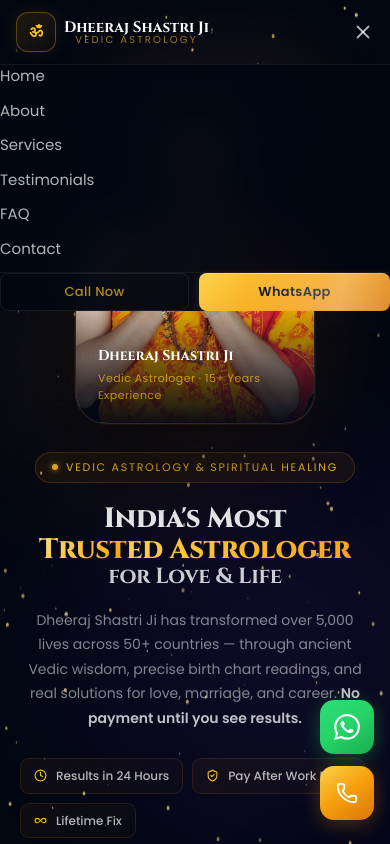
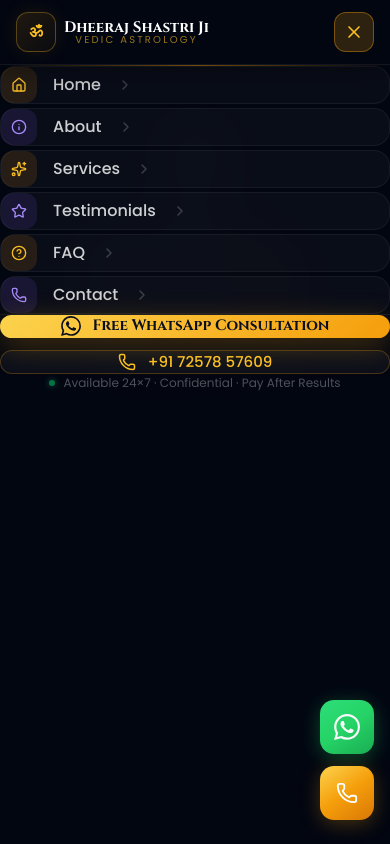
Before and after one commit to Saif09inAction/astrology-webapp, a React (Vite) app: page / in a window 390 px wide. Both pictures are taken after a click on the button 363 px from the left and 32 px from the top of the page. Shown: the top 844 px of the page. Built offline with nearby package versions, Linux system fonts and the light colour scheme; a web font is replaced by a local one.

Commit message:
Redesign mobile nav menu: premium full-screen overlay with icons and CTAs
Co-authored-by: Cursor <cursoragent@cursor.com>

```diff
--- a/src/components/layout/Navbar.jsx
+++ b/src/components/layout/Navbar.jsx
@@ -1,21 +1,22 @@
 import { useState, useEffect } from 'react'
-import { motion, AnimatePresence } from 'framer-motion'
-import { Menu, X } from 'lucide-react'
+import { motion } from 'framer-motion'
+import { Menu, X, Home, Info, Sparkles, Star, HelpCircle, Phone as PhoneIcon } from 'lucide-react'
 import Button from '../ui/Button'
-import { PANDIT_NAME, PHONE_TEL, WHATSAPP_CONSULT } from '../../constants'
+import { WhatsAppIcon } from '../ui/Icons'
+import { PANDIT_NAME, PHONE_TEL, PHONE_DISPLAY, WHATSAPP_CONSULT } from '../../constants'
 
 const navLinks = [
-  { label: 'Home', href: '#hero' },
-  { label: 'About', href: '#about' },
-  { label: 'Services', href: '#services' },
-  { label: 'Testimonials', href: '#testimonials' },
-  { label: 'FAQ', href: '#faq' },
-  { label: 'Contact', href: '#contact' },
+  { label: 'Home',         href: '#hero',         icon: Home },
+  { label: 'About',        href: '#about',        icon: Info },
+  { label: 'Services',     href: '#services',     icon: Sparkles },
+  { label: 'Testimonials', href: '#testimonials', icon: Star },
+  { label: 'FAQ',          href: '#faq',          icon: HelpCircle },
+  { label: 'Contact',      href: '#contact',      icon: PhoneIcon },
 ]
 
 export default function Navbar() {
   const [scrolled, setScrolled] = useState(false)
-  const [open, setOpen] = useState(false)
+  const [open, setOpen]         = useState(false)
 
   useEffect(() => {
     const fn = () => setScrolled(window.scrollY > 40)
@@ -25,30 +26,35 @@ export default function Navbar() {
 
   const scrollTo = (href) => {
     setOpen(false)
+    setTimeout(() => {
       const el = document.querySelector(href)
       if (el) el.scrollIntoView({ behavior: 'smooth' })
+    }, 50)
   }
 
   return (
+    <>
       <motion.header
         initial={{ y: -70, opacity: 0 }}
         animate={{ y: 0, opacity: 1 }}
         transition={{ duration: 0.7 }}
-      className={`fixed top-0 left-0 right-0 z-50 transition-all duration-500 ${
-        scrolled
-          ? 'border-b border-white/6 shadow-xl shadow-black/40'
-          : 'bg-transparent'
-      }`}
-      style={scrolled ? { background: 'rgba(3,7,18,0.92)', backdropFilter: 'blur(20px)' } : {}}
+        className="fixed top-0 left-0 right-0 z-50 transition-all duration-500"
+        style={{
+          background: (scrolled || open) ? 'rgba(3,7,18,0.97)' : 'transparent',
+          backdropFilter: (scrolled || open) ? 'blur(20px)' : 'none',
+          borderBottom: (scrolled || open) ? '1px solid rgba(255,255,255,0.06)' : 'none',
+          boxShadow: (scrolled || open) ? '0 4px 30px rgba(0,0,0,0.4)' : 'none',
+        }}
       >
-      {/* Navbar row: logo left | nav absolutely centred | CTAs right */}
-      <div className="relative w-full flex items-center h-[64px] md:h-[90px]" style={{ paddingLeft: 'clamp(1rem, 3vw, 2rem)', paddingRight: 'clamp(1rem, 3vw, 2rem)' }}>
-
-        {/* Logo — pinned to left */}
+        <div
+          className="relative w-full flex items-center h-[64px] md:h-[90px]"
+          style={{ paddingLeft: 'clamp(1rem,3vw,2rem)', paddingRight: 'clamp(1rem,3vw,2rem)' }}
+        >
+          {/* Logo */}
           <button onClick={() => scrollTo('#hero')} className="flex items-center gap-2 md:gap-3 group shrink-0 z-10">
             <div
               className="w-10 h-10 md:w-14 md:h-14 rounded-xl flex items-center justify-center border border-gold-400/30 transition-all duration-300 group-hover:border-gold-400/60"
-            style={{ background: 'linear-gradient(135deg, rgba(245,158,11,0.12) 0%, rgba(245,158,11,0.04) 100%)', boxShadow: '0 0 20px rgba(245,158,11,0.1)' }}
+              style={{ background: 'linear-gradient(135deg,rgba(245,158,11,0.12) 0%,rgba(245,158,11,0.04) 100%)', boxShadow: '0 0 20px rgba(245,158,11,0.1)' }}
             >
               <span className="font-cinzel text-gold-400 text-base md:text-xl font-bold">ॐ</span>
             </div>
@@ -58,7 +64,7 @@ export default function Navbar() {
             </div>
           </button>
 
-        {/* Desktop Nav — absolutely centred in the bar */}
+          {/* Desktop nav — centred */}
           <nav className="hidden lg:flex items-center gap-9 absolute left-1/2 -translate-x-1/2">
             {navLinks.map(link => (
               <button
@@ -72,65 +78,111 @@ export default function Navbar() {
             ))}
           </nav>
 
-        {/* Spacer pushes CTAs to the right */}
           <div className="flex-1" />
 
-        {/* CTA Buttons */}
+          {/* Desktop CTAs */}
           <div className="hidden lg:flex items-center gap-3 z-10">
-          <Button as="a" variant="ghost" nav href={PHONE_TEL}>
-            Call Now
-          </Button>
-          <Button
-            as="a"
-            variant="primary"
-            nav
-            href={WHATSAPP_CONSULT}
-            target="_blank"
-            rel="noopener noreferrer"
-          >
+            <Button as="a" variant="ghost" nav href={PHONE_TEL}>Call Now</Button>
+            <Button as="a" variant="primary" nav href={WHATSAPP_CONSULT} target="_blank" rel="noopener noreferrer">
               Free Consultation
             </Button>
           </div>
 
-        {/* Mobile toggle */}
-        <button onClick={() => setOpen(!open)} className="lg:hidden text-white/70 hover:text-white p-1.5 transition-colors">
-          {open ? <X size={22} /> : <Menu size={22} />}
+          {/* Mobile hamburger */}
+          <button
+            onClick={() => setOpen(v => !v)}
+            className="lg:hidden flex items-center justify-center w-10 h-10 rounded-xl transition-all duration-200 z-10"
+            style={{
+              background: open ? 'rgba(245,158,11,0.18)' : 'rgba(255,255,255,0.06)',
+              border: `1px solid ${open ? 'rgba(245,158,11,0.4)' : 'rgba(255,255,255,0.1)'}`,
+              color: open ? '#fbbf24' : 'rgba(255,255,255,0.8)',
+            }}
+          >
+            {open ? <X size={20} /> : <Menu size={20} />}
           </button>
         </div>
+      </motion.header>
 
-      {/* Mobile Menu */}
-      <AnimatePresence>
+      {/* ── Mobile full-screen menu ── */}
       {open && (
-          <motion.div
-            initial={{ opacity: 0, height: 0 }}
-            animate={{ opacity: 1, height: 'auto' }}
-            exit={{ opacity: 0, height: 0 }}
-            transition={{ duration: 0.28 }}
-            className="lg:hidden border-t border-white/6 overflow-hidden"
-            style={{ background: 'rgba(3,7,18,0.97)', backdropFilter: 'blur(20px)' }}
+        <div
+          className="lg:hidden fixed inset-0 z-40 flex flex-col"
+          style={{
+            top: 64,
+            background: 'rgba(3,7,18,0.99)',
+            backdropFilter: 'blur(24px)',
+          }}
         >
-            <div className="px-5 py-5 flex flex-col gap-3">
-              {navLinks.map(link => (
+          {/* Top gold accent line */}
+          <div style={{ height: 2, background: 'linear-gradient(90deg,transparent,rgba(245,158,11,0.6),transparent)' }} />
+
+          <div className="flex flex-col flex-1 overflow-y-auto px-5 pt-6 pb-8">
+
+            {/* Nav links */}
+            <nav className="flex flex-col gap-1 mb-8">
+              {navLinks.map(({ label, href, icon: Icon }, i) => (
                 <button
-                  key={link.label}
-                  onClick={() => scrollTo(link.href)}
-                  className="font-poppins text-[15px] text-white/70 hover:text-white text-left py-1.5 transition-colors"
+                  key={label}
+                  onClick={() => scrollTo(href)}
+                  className="flex items-center gap-4 w-full text-left px-4 py-4 rounded-2xl transition-all duration-200 active:scale-[0.98]"
+                  style={{
+                    background: 'rgba(255,255,255,0.03)',
+                    border: '1px solid rgba(255,255,255,0.05)',
+                  }}
+                  onMouseEnter={e => e.currentTarget.style.background = 'rgba(245,158,11,0.07)'}
+                  onMouseLeave={e => e.currentTarget.style.background = 'rgba(255,255,255,0.03)'}
                 >
-                  {link.label}
+                  {/* Icon box */}
+                  <div
+                    className="w-9 h-9 rounded-xl flex items-center justify-center shrink-0"
+                    style={{ background: i % 2 === 0 ? 'rgba(245,158,11,0.12)' : 'rgba(139,92,246,0.12)' }}
+                  >
+                    <Icon size={16} style={{ color: i % 2 === 0 ? '#fbbf24' : '#a78bfa' }} />
+                  </div>
+                  <span className="font-poppins text-[16px] font-medium text-white/80">{label}</span>
+                  {/* Arrow */}
+                  <svg className="ml-auto" width="16" height="16" viewBox="0 0 16 16" fill="none">
+                    <path d="M6 4l4 4-4 4" stroke="rgba(255,255,255,0.2)" strokeWidth="1.5" strokeLinecap="round" strokeLinejoin="round"/>
+                  </svg>
                 </button>
               ))}
-              <div className="flex gap-2.5 mt-3 pt-3 border-t border-white/6">
-                <Button as="a" variant="ghost" nav href={PHONE_TEL} className="flex-1 justify-center">
-                  Call Now
-                </Button>
-                <Button as="a" variant="primary" nav href={WHATSAPP_CONSULT} target="_blank" rel="noopener noreferrer" className="flex-1 justify-center">
-                  WhatsApp
-                </Button>
+            </nav>
+
+            {/* Divider */}
+            <div className="mb-6" style={{ height: 1, background: 'rgba(255,255,255,0.06)' }} />
+
+            {/* CTA buttons */}
+            <div className="flex flex-col gap-3">
+              <a
+                href={WHATSAPP_CONSULT}
+                target="_blank"
+                rel="noopener noreferrer"
+                onClick={() => setOpen(false)}
+                className="w-full flex items-center justify-center gap-3 font-cinzel font-bold text-[15px] py-4 rounded-2xl transition-all active:scale-[0.98]"
+                style={{ background: 'linear-gradient(135deg,#fcd34d,#f59e0b)', color: '#0a0f1e', boxShadow: '0 8px 30px rgba(245,158,11,0.3)' }}
+              >
+                <WhatsAppIcon size={20} />
+                Free WhatsApp Consultation
+              </a>
+              <a
+                href={PHONE_TEL}
+                onClick={() => setOpen(false)}
+                className="w-full flex items-center justify-center gap-3 font-poppins font-medium text-[15px] py-4 rounded-2xl transition-all active:scale-[0.98]"
+                style={{ background: 'rgba(255,255,255,0.04)', border: '1px solid rgba(245,158,11,0.25)', color: '#fbbf24' }}
+              >
+                <PhoneIcon size={18} />
+                {PHONE_DISPLAY}
+              </a>
+            </div>
+
+            {/* Trust badge */}
+            <div className="mt-6 flex items-center justify-center gap-2">
+              <span className="w-1.5 h-1.5 rounded-full bg-green-400" style={{ boxShadow: '0 0 6px rgba(52,211,153,0.8)', animation: 'pulse 2s infinite' }} />
+              <p className="font-poppins text-[12px] text-white/30">Available 24×7 · Confidential · Pay After Results</p>
             </div>
           </div>
-          </motion.div>
+        </div>
       )}
-      </AnimatePresence>
-    </motion.header>
+    </>
   )
 }
```
Lines whose indentation alone changed are shown as unchanged.
